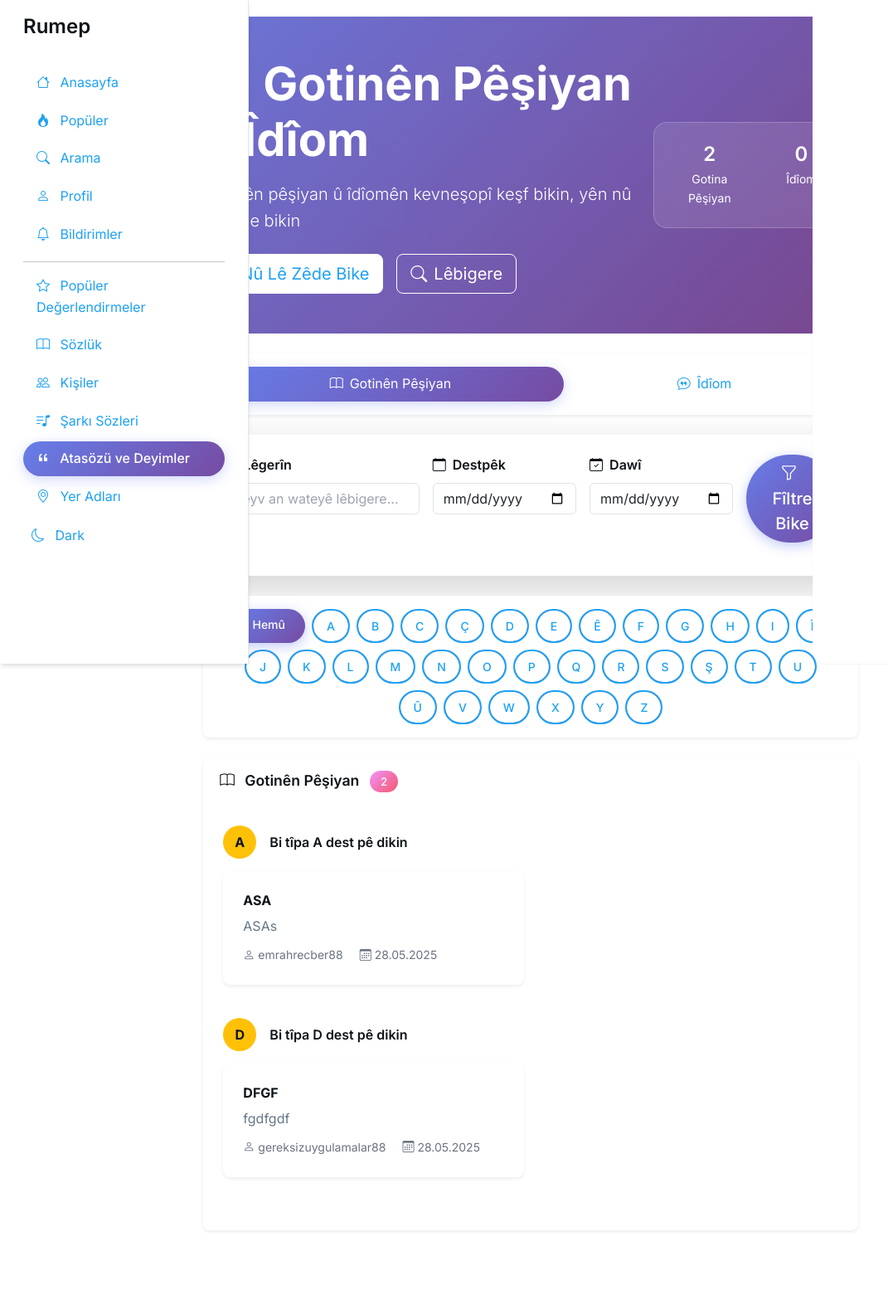
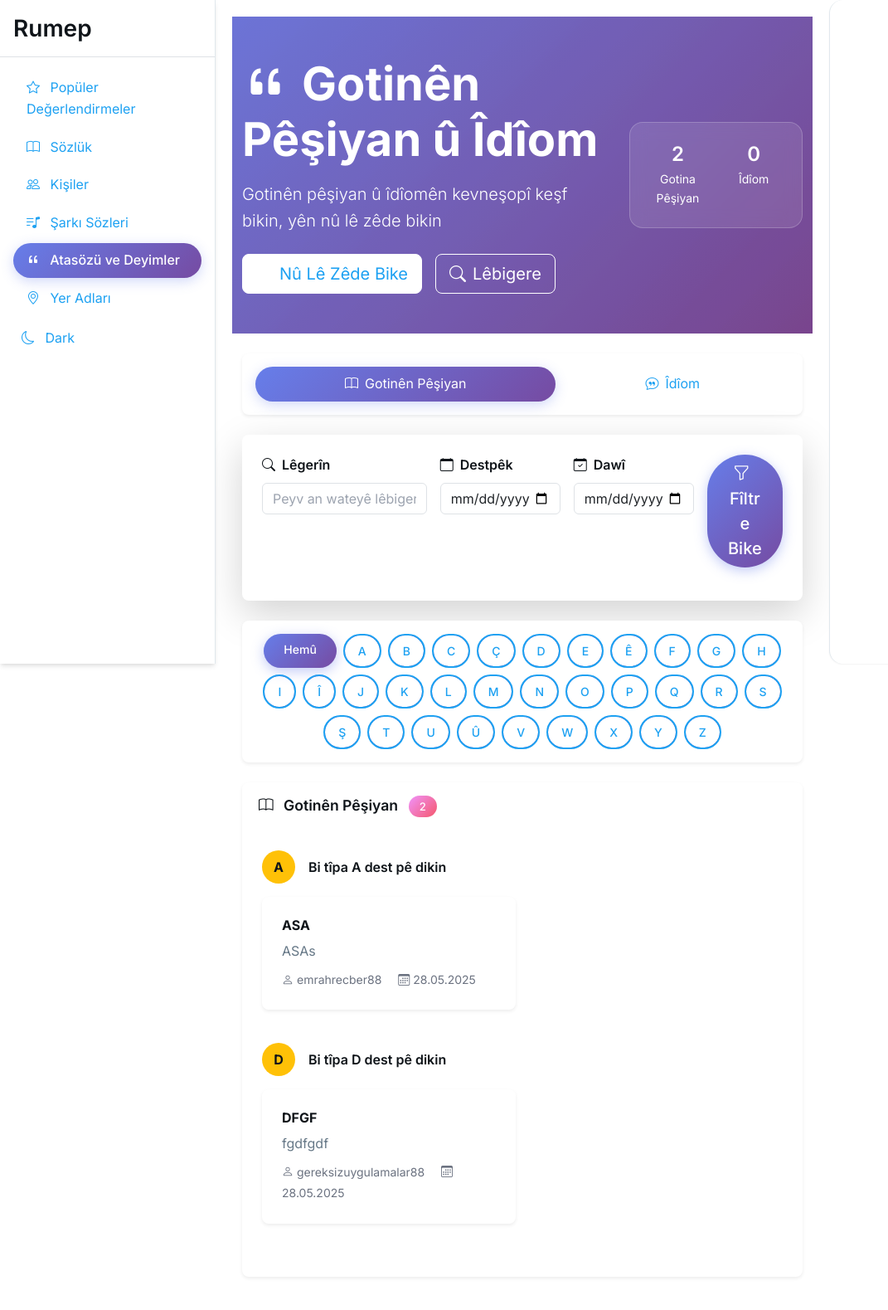
Before and after one commit to ademrecber/rumep, a Django app: page /atasozu-deyim/ in a window 1280 px wide. Shown: the whole page at 83% size, without its empty margins (0-1071 px from the left). After the commit the page ends 1540 px from the top, so only its background shows below. Run offline with Django 5.2, Linux system fonts and the light colour scheme; data comes from the database, SQL or seed files in the repository; data that the repository does not hold is empty.

Commit message:
Tüm proje güncellemeleri commit edildi

```diff
--- a/main/templates/main/base.html
+++ b/main/templates/main/base.html
@@ -39,139 +39,202 @@
     </script>
     <script src="https://code.jquery.com/jquery-3.6.0.min.js" integrity="sha256-/xUj+3OJU5yExlq6GSYGSHk7tPXikynS7ogEvDej/m4=" crossorigin="anonymous"></script>
     <style>
+        * {
+            box-sizing: border-box;
+        }
         html {
             font-size: 16px;
         }
-        .sidebar {
-            height: 100vh;
+        body {
+            margin: 0;
+            padding: 0;
+        }
+
+        /* Mobil Header */
+        .mobile-header {
             position: fixed;
             top: 0;
-            left: -300px;
-            width: 300px;
-            transition: 0.3s;
-            z-index: 1051;
-            background-color: #fff;
+            left: 0;
+            right: 0;
+            height: 50px;
+            background: #fff;
+            border-bottom: 1px solid #e1e8ed;
+            z-index: 1000;
+            display: flex;
+            align-items: center;
+            padding: 0 15px;
+        }
+
+        /* Sidebar */
+        .sidebar {
+            position: fixed;
+            top: 0;
+            left: -280px;
+            width: 280px;
+            height: 100vh;
+            background: #fff;
+            border-right: 1px solid #e1e8ed;
+            transition: left 0.3s ease;
+            z-index: 1050;
+            overflow-y: auto;
+        }
+        .sidebar.active {
+            left: 0;
+        }
+
+        /* Ana İçerik */
+        .main-content {
+            min-height: 100vh;
+            padding: 0;
+        }
+
+        /* Sağ Sidebar */
+        .right-sidebar {
+            position: fixed;
+            top: 0;
+            right: 0;
+            width: 280px;
+            height: 100vh;
+            background: #fff;
+            border-left: 1px solid #e1e8ed;
+            padding: 20px;
+            overflow-y: auto;
+        }
+
+        /* Alt Navigasyon */
+        .bottom-nav {
+            position: fixed;
+            bottom: 0;
+            left: 0;
+            right: 0;
+            height: 60px;
+            background: #fff;
+            border-top: 1px solid #e1e8ed;
+            display: flex;
+            justify-content: space-around;
+            align-items: center;
+            z-index: 1000;
+        }
+        .bottom-nav a {
+            color: #536471;
+            text-decoration: none;
+            font-size: 1.4rem;
+            padding: 12px;
+            border-radius: 50%;
+            transition: all 0.2s;
+        }
+        .bottom-nav a:hover,
+        .bottom-nav a.active {
+            color: #1d9bf0;
+            background: rgba(29, 155, 240, 0.1);
+        }
+
+        /* Masaüstü Düzeni */
+        @media (min-width: 768px) {
+            .mobile-header {
+                display: none;
+            }
+            .sidebar {
+                left: 0;
+                width: 260px;
+            }
+            .main-content {
+                margin-left: 260px;
+                margin-right: 280px;
+                padding: 20px;
+                max-width: none;
+            }
+            .right-sidebar {
+                display: block;
+            }
+            .bottom-nav {
+                display: block;
+                position: fixed;
+                bottom: 20px;
+                left: 20px;
+                right: auto;
+                width: 220px;
+                height: auto;
+                background: #fff;
+                border: 1px solid #e1e8ed;
+                border-radius: 16px;
+                flex-direction: column;
+                padding: 12px 0;
+                box-shadow: 0 4px 12px rgba(0, 0, 0, 0.1);
+            }
+            .bottom-nav a {
+                width: 100%;
+                text-align: left;
+                padding: 12px 20px;
+                border-radius: 0;
+                display: flex;
+                align-items: center;
+                font-size: 1.1rem;
+            }
+            .bottom-nav a i {
+                margin-right: 12px;
+                width: 20px;
+            }
+            .bottom-nav a:hover {
+                background: rgba(29, 155, 240, 0.1);
+            }
+        }
+
+        /* Mobil Düzeni */
+        @media (max-width: 767px) {
+            .sidebar {
+                left: -280px;
             }
             .sidebar.active {
                 left: 0;
             }
             .main-content {
-            padding: 60px 20px 80px; /* Alt bar için padding-bottom artırıldı */
-            max-width: 1200px;
-            margin: 0 auto;
-        }
-        .right-sidebar {
-            height: 100vh;
-            position: fixed;
-            top: 0;
-            right: -300px;
-            width: 300px;
-            transition: 0.3s;
-            z-index: 1050;
-            background-color: #fff;
-            padding: 15px;
-        }
-        .right-sidebar.active {
-            right: 0;
-        }
-        @media (min-width: 768px) {
-            .sidebar {
-                left: 0;
-                position: fixed;
-            }
-            .main-content {
-                padding-top: 20px;
-                padding-bottom: 80px; /* Alt bar için masaüstü padding */
-            }
-            .right-sidebar {
-                right: 0;
-                position: fixed;
-            }
-        }
-        @media (max-width: 770px) {
-            .sidebar {
-                left: -300px;
-            }
-            .sidebar.active {
-                left: 0;
+                padding-top: 50px;
+                padding-bottom: 60px;
+                padding-left: 15px;
+                padding-right: 15px;
             }
             .right-sidebar {
                 display: none;
             }
-            .main-content {
-                padding: 60px 15px 80px; /* Alt bar için mobil padding */
         }
-            .mobile-header {
-                height: 60px;
-                z-index: 1001;
+
+        /* Overlay */
+        .sidebar-overlay {
+            position: fixed;
+            top: 0;
+            left: 0;
+            right: 0;
+            bottom: 0;
+            background: rgba(0, 0, 0, 0.5);
+            z-index: 1040;
+            display: none;
         }
-        }
-        /* Alt Navigasyon Çubuğu Stilleri */
-        .bottom-nav {
-            position: fixed;
-            bottom: 0;
-            left: 0;
-            width: 100%;
-            background-color: #fff;
-            border-top: 1px solid #e1e8ed;
-            display: flex;
-            justify-content: space-around;
-            align-items: center;
-            padding: 10px 0;
-            z-index: 1000;
-            box-shadow: 0 -2px 5px rgba(0, 0, 0, 0.1);
-        }
-        .bottom-nav a {
-            color: #333;
-            text-decoration: none;
-            font-size: 1.5rem;
-            padding: 8px;
-        }
-        .bottom-nav a:hover,
-        .bottom-nav a.active {
-            color: #0d6efd; /* Bootstrap primary rengi */
-        }
-        @media (min-width: 768px) {
-            .bottom-nav {
-                display: none; /* Masaüstünde alt barı gizle */
-            }
+        .sidebar-overlay.active {
+            display: block;
         }
     </style>
 </head>
 <body class="bg-white">
-    <!-- Mobil için üstte hamburger menü -->
-    <div class="d-md-none d-flex justify-content-between align-items-center p-3 bg-light sticky-top mobile-header">
-        <button class="btn btn-link text-muted" onclick="toggleSidebar()">
-            <i class="bi bi-list fs-3"></i>
+    <!-- Mobil Header -->
+    <div class="mobile-header d-md-none">
+        <button class="btn btn-link text-muted p-1" onclick="toggleSidebar()">
+            <i class="bi bi-list fs-4"></i>
         </button>
+        <h5 class="mb-0 ms-3">Rumep</h5>
     </div>
-    <div class="container-xxl">
-        <div class="row">
+
+    <!-- Sidebar Overlay -->
+    <div class="sidebar-overlay" id="sidebar-overlay" onclick="toggleSidebar()"></div>
     <!-- Sol Sidebar -->
-            <div class="col-12 col-md-2 col-lg-2 sidebar" id="sidebar">
-                <div class="d-flex justify-content-between align-items-center p-3">
-                    <h2 class="mb-0"><a href="/" class="text-dark text-decoration-none">Rumep</a></h2>
+    <div class="sidebar" id="sidebar">
+        <div class="d-flex justify-content-between align-items-center p-3 border-bottom">
+            <h3 class="mb-0"><a href="/" class="text-dark text-decoration-none">Rumep</a></h3>
             <button class="btn btn-link text-muted d-md-none" onclick="toggleSidebar()">
                 <i class="bi bi-x-lg"></i>
             </button>
         </div>
         <ul class="nav flex-column p-3">
-                    <li class="nav-item">
-                        <a class="nav-link {% if request.resolver_match.url_name == 'home' %}active{% endif %}" href="{% url 'home' %}"><i class="bi bi-house me-2"></i> {% trans "Anasayfa" %}</a>
-                    </li>
-                    <li class="nav-item">
-                        <a class="nav-link {% if request.resolver_match.url_name == 'popular' %}active{% endif %}" href="{% url 'popular' %}"><i class="bi bi-fire me-2"></i> {% trans "Popüler" %}</a>
-                    </li>
-                    <li class="nav-item">
-                        <a class="nav-link {% if request.resolver_match.url_name == 'search' %}active{% endif %}" href="{% url 'search' %}"><i class="bi bi-search me-2"></i> {% trans "Arama" %}</a>
-                    </li>
-                    <li class="nav-item">
-                        <a class="nav-link {% if request.resolver_match.url_name == 'profile' %}active{% endif %}" href="{% url 'profile' %}"><i class="bi bi-person me-2"></i> {% trans "Profil" %}</a>
-                    </li>
-                    <li class="nav-item">
-                        <a class="nav-link disabled" href="#"><i class="bi bi-bell me-2"></i> {% trans "Bildirimler" %}</a>
-                    </li>
-                    <li class="nav-item"><hr class="my-2"></li>
             <li class="nav-item">
                 <a class="nav-link {% if request.resolver_match.url_name == 'popular_critiques' %}active{% endif %}" href="{% url 'popular_critiques' %}"><i class="bi bi-star me-2"></i> {% trans "Popüler Değerlendirmeler" %}</a>
             </li>
@@ -194,7 +257,7 @@
     </div>
 
     <!-- Ana İçerik -->
-            <div class="col-12 col-md-8 col-lg-8 main-content" id="main-content">
+    <div class="main-content" id="main-content">
         {% if request.resolver_match.url_name == 'post_detail' %}
         <a href="{% url request.session.return_page|default:'home' %}#post-{{ request.resolver_match.kwargs.pk }}" class="btn text-muted p-0 mb-3 back-arrow" title="{% trans 'Geri dön' %}">
             <i class="bi bi-arrow-left fs-3"></i>
@@ -203,8 +266,8 @@
         {% block content %}{% endblock %}
     </div>
 
-            <!-- Sağ Sidebar (Arama Alanı Kaldırıldı) -->
-            <div class="col-12 col-md-2 col-lg-2 right-sidebar d-none d-md-block">
+    <!-- Sağ Sidebar -->
+    <div class="right-sidebar d-none d-md-block">
         {% if request.GET.sekme == 'katkilar' %}
             <div class="card mb-3">
                 <div class="card-body">
@@ -228,16 +291,29 @@
             </div>
         {% endif %}
     </div>
-        </div>
-    </div>
 
-    <!-- Alt Navigasyon Çubuğu -->
-    <nav class="bottom-nav d-md-none">
-        <a href="{% url 'home' %}" class="{% if request.resolver_match.url_name == 'home' %}active{% endif %}"><i class="bi bi-house"></i></a>
-        <a href="{% url 'popular' %}" class="{% if request.resolver_match.url_name == 'popular' %}active{% endif %}"><i class="bi bi-fire"></i></a>
-        <a href="{% url 'search' %}" class="{% if request.resolver_match.url_name == 'search' %}active{% endif %}"><i class="bi bi-search"></i></a>
-        <a href="{% url 'profile' %}" class="{% if request.resolver_match.url_name == 'profile' %}active{% endif %}"><i class="bi bi-person"></i></a>
-        <a href="#" class="disabled"><i class="bi bi-bell"></i></a>
+    <!-- Navigasyon -->
+    <nav class="bottom-nav">
+        <a href="{% url 'home' %}" class="{% if request.resolver_match.url_name == 'home' %}active{% endif %}">
+            <i class="bi bi-house"></i>
+            <span class="d-none d-md-inline ms-2">{% trans "Anasayfa" %}</span>
+        </a>
+        <a href="{% url 'popular' %}" class="{% if request.resolver_match.url_name == 'popular' %}active{% endif %}">
+            <i class="bi bi-fire"></i>
+            <span class="d-none d-md-inline ms-2">{% trans "Popüler" %}</span>
+        </a>
+        <a href="{% url 'search' %}" class="{% if request.resolver_match.url_name == 'search' %}active{% endif %}">
+            <i class="bi bi-search"></i>
+            <span class="d-none d-md-inline ms-2">{% trans "Arama" %}</span>
+        </a>
+        <a href="{% url 'profile' %}" class="{% if request.resolver_match.url_name == 'profile' %}active{% endif %}">
+            <i class="bi bi-person"></i>
+            <span class="d-none d-md-inline ms-2">{% trans "Profil" %}</span>
+        </a>
+        <a href="#" class="disabled">
+            <i class="bi bi-bell"></i>
+            <span class="d-none d-md-inline ms-2">{% trans "Bildirimler" %}</span>
+        </a>
     </nav>
 
     {% block extra_scripts %}{% endblock %}
@@ -253,20 +329,10 @@
     <script>
         function toggleSidebar() {
             const sidebar = document.getElementById('sidebar');
+            const overlay = document.getElementById('sidebar-overlay');
+
             sidebar.classList.toggle('active');
-            if (sidebar.classList.contains('active')) {
-                document.addEventListener('click', closeSidebarOnClickOutside);
-            } else {
-                document.removeEventListener('click', closeSidebarOnClickOutside);
-            }
-        }
-
-        function closeSidebarOnClickOutside(event) {
-            const sidebar = document.getElementById('sidebar');
-            if (!sidebar.contains(event.target) && !event.target.classList.contains('bi-list')) {
-                sidebar.classList.remove('active');
-                document.removeEventListener('click', closeSidebarOnClickOutside);
-            }
+            overlay.classList.toggle('active');
         }
     </script>
     <!-- Beğen butonları için like.js -->
```
Lines whose indentation alone changed are shown as unchanged.
